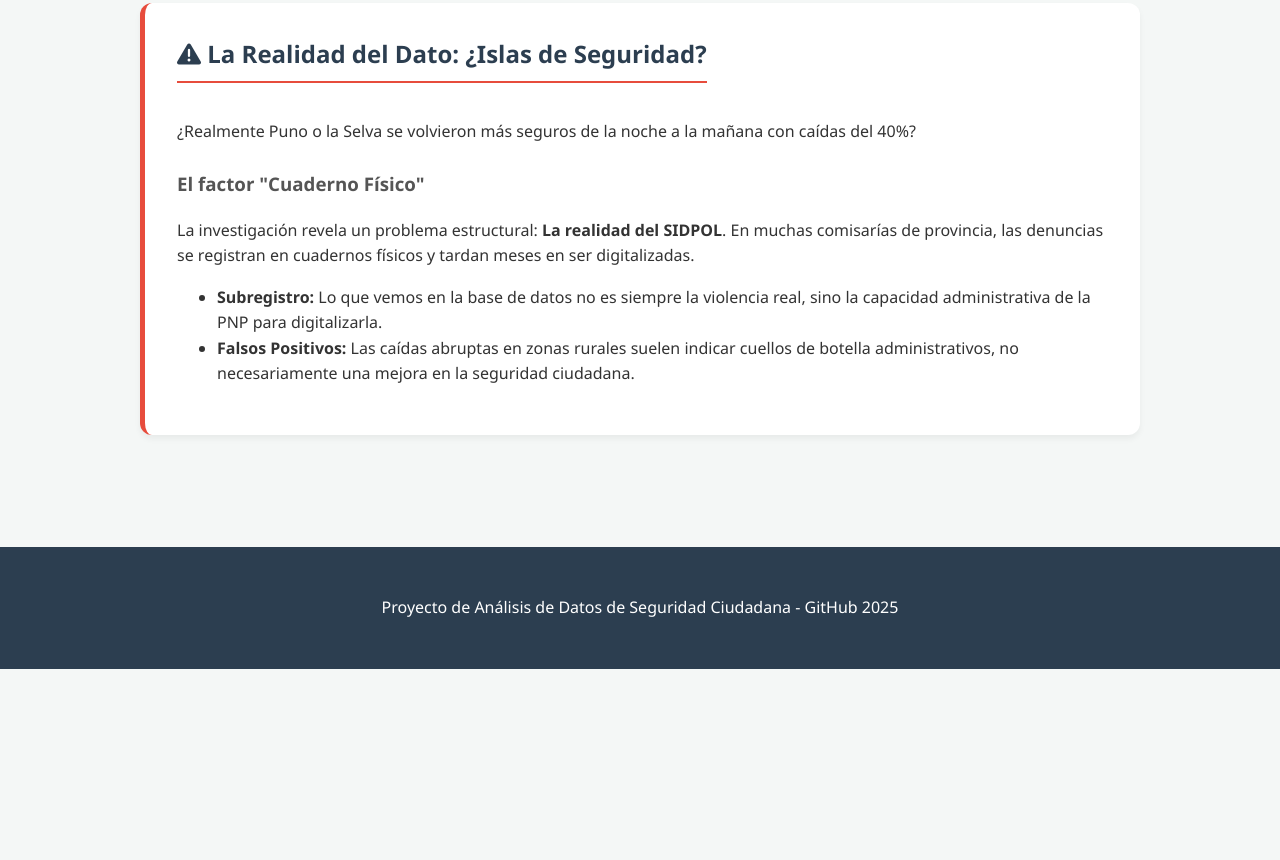
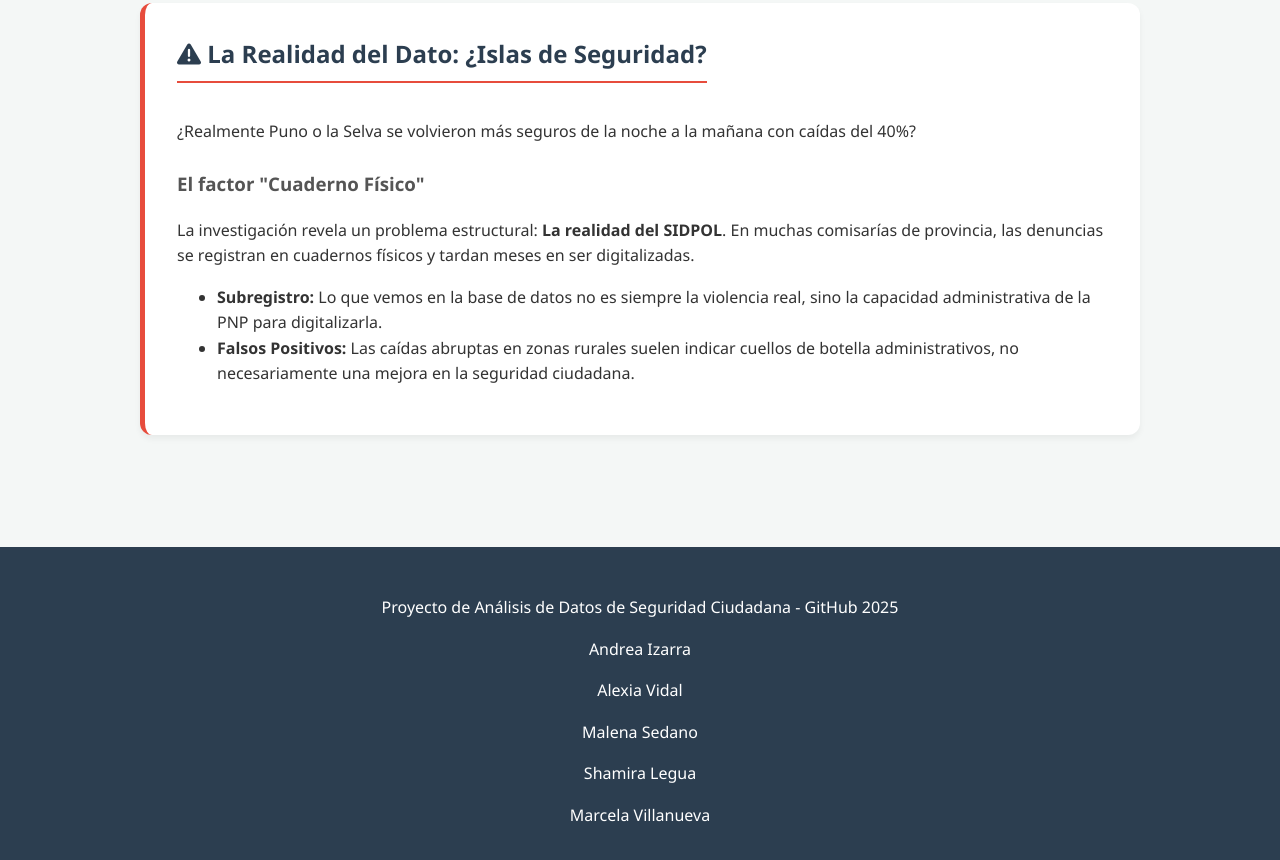
Before and after one commit to marcela-vv/Analisis-de-Violencia-contra-la-Mujer-Peru-2025, a plain HTML site: page docs/index.html in a window 1280 px wide. Shown: the part 2003-2863 px from the top of the page. Before the commit the page ends 2672 px from the top, so only its background shows below. Drawn offline with Linux system fonts and the light colour scheme.

Commit message:
Update index.html

```diff
--- a/docs/index.html
+++ b/docs/index.html
@@ -203,7 +203,7 @@
             <p>Aunque analizamos el crecimiento, es vital entender dónde se concentra la carga absoluta del delito. Lima Metropolitana abarca casi la mitad de las denuncias nacionales.</p>
 
             <div class="chart-container">
-                <img src="Image20260126193938.png" alt="Gráfico circular mostrando Top 10 regiones con más denuncias">
+                <img src="grafico.png" alt="Gráfico circular mostrando Top 10 regiones con más denuncias">
                 <p class="caption">Figura 1: Distribución porcentual de denuncias por región (Top 10). Lima Metropolitana concentra el 43.1%.</p>
             </div>
         </div>
@@ -236,6 +236,11 @@
 
     <footer>
         <p>Proyecto de Análisis de Datos de Seguridad Ciudadana - GitHub 2025</p>
+        <p>Andrea Izarra</p>
+        <p>Alexia Vidal</p>
+        <p>Malena Sedano</p>
+        <p>Shamira Legua</p>
+        <p>Marcela Villanueva</p>
     </footer>
 
 </body>
```
